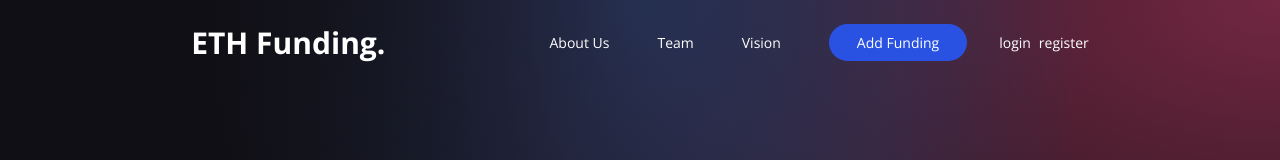
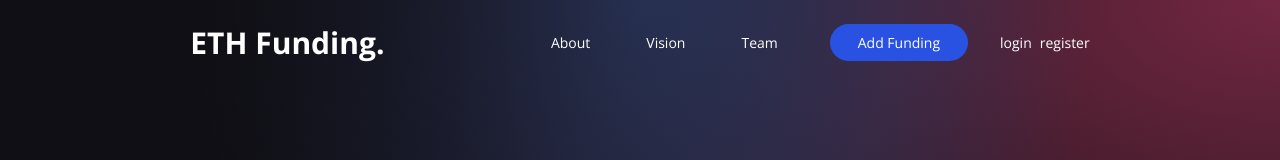
Before and after one commit to Shubhamsagar07/Eth_Funding, a React (Vite) app in the folder client/: page / in a window 1280 px wide. Shown: the top 160 px of the page. Built offline with nearby package versions, Linux system fonts and the light colour scheme.

Commit message:
fixed link route

```diff
--- a/client/src/App.jsx
+++ b/client/src/App.jsx
@@ -16,6 +16,7 @@ import Home from "./Pages/Home";
 import { useState } from "react";
 import Vision from "./Pages/Vision";
 import About from "./Pages/About";
+import Team from "./Pages/Team";
 
 const App = () => {
   const [user, setUser] = useState(false)
@@ -37,6 +38,7 @@ const App = () => {
           <Route exact path='/home' element={<Home user={user} />}>  </Route>
           <Route exact path='/vision' element={<Vision user={user} />}>  </Route>
           <Route exact path='/about' element={<About user={user} />}>  </Route>
+          <Route exact path='/team' element={<Team user={user} />}>  </Route>
         </Routes>
       </BrowserRouter>
       </Provider>
--- /dev/null
+++ b/client/src/Pages/Team.jsx
@@ -0,0 +1,8 @@
+
+export default function Team() {
+    return (
+        <>
+        Team
+        </>
+    )
+}
--- a/client/src/components/Navbar/Navbar.jsx
+++ b/client/src/components/Navbar/Navbar.jsx
@@ -19,10 +19,19 @@ const Navbar = (user) => {
         <h1 className="text-white text-3xl font-bold">ETH Funding.</h1>
       </div>
       <ul className="text-white md:flex hidden list-none flex-row justify-between items-center flex-initial">
-        {["About Us", "Team", "Vision"].map((item, index) => (
+        {/* {["About Us", "Team", "Vision"].map((item, index) => (
           <NavBarItem key={item + index} title={item} />
-        ))}
+        ))} */}
         {/* <li className={`mx-4 cursor-pointer`}> <Link to="/tools">Tool</Link> </li> */}
+        <li className="py-2 px-7 cursor-pointer">
+          <Link to="/about">About</Link>
+        </li>
+        <li className="py-2 px-7 cursor-pointer">
+          <Link to="/vision">Vision</Link>
+        </li>
+        <li className="py-2 px-7 cursor-pointer">
+          <Link to="/team">Team</Link>
+        </li>
         <li className="bg-[#2952e3] py-2 px-7 mx-4 rounded-full cursor-pointer hover:bg-[#2546bd]">
           <Link to="/addFunding">Add Funding</Link>
         </li>
```
